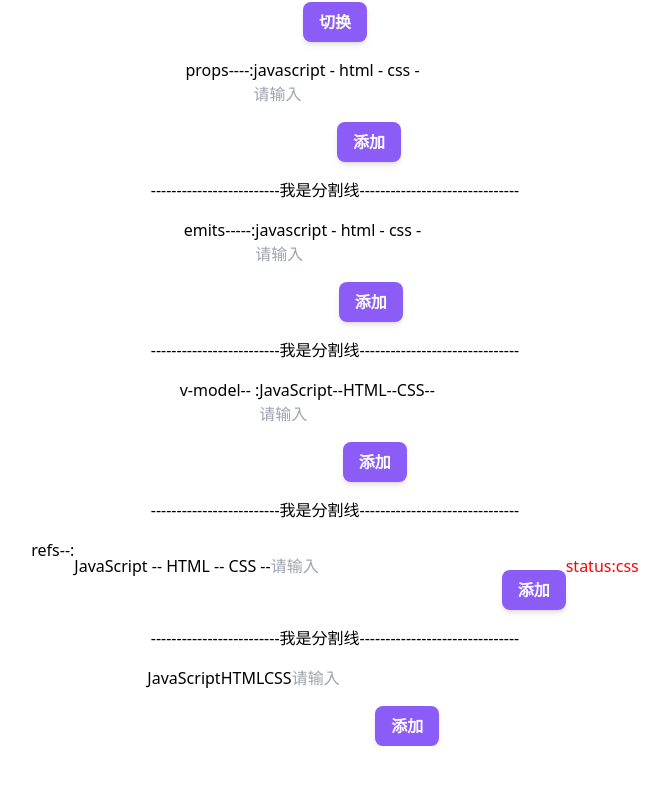
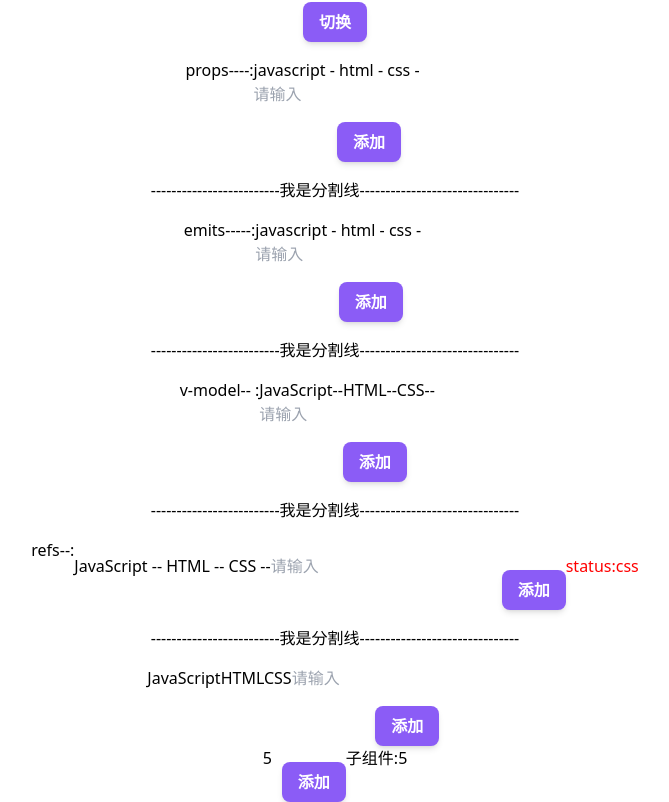
Before and after one commit to codehzy/vite-ts-project, a Vue app: page / in a window 1280 px wide. Shown: the part 661-1463 px from the top of the page, without its empty margins (305-974 px from the left). Before the commit the page ends 1407 px from the top, so only its background shows below. Built offline with nearby package versions, Linux system fonts and the light colour scheme.

Commit message:
✨ feat(jsx): vite+jsx

```diff
--- a/src/components/HelloWorld.vue
+++ b/src/components/HelloWorld.vue
@@ -7,6 +7,7 @@ import Emits from './communicate/emits/index.vue'
 import vModel from './communicate/vModel/index.vue'
 import Refs from './communicate/refs/index.vue'
 import Provide from './communicate/provide/index.vue'
+import TexTest from './tsx/index'
 
 defineProps<{ msg: string }>()
 
@@ -137,6 +138,11 @@ const getData = () => {
 
   <!-- Provide -->
   <Provide></Provide>
+
+  <!-- tsx -->
+  <div class="flex justify-center">
+    <TexTest></TexTest>
+  </div>
 </template>
 
 <style scoped>
--- /dev/null
+++ b/src/components/tsx/index.tsx
@@ -0,0 +1,42 @@
+import {
+  FunctionalComponent as FC,
+  defineComponent,
+  reactive,
+  onMounted
+} from 'vue'
+import Button from '../button.vue'
+
+const FcNode: FC<{ data: number }> = ({ data }) => {
+  return (
+    <>
+      <hr />
+      <div>
+        子组件:
+        {data < 10 ? <span>{data}</span> : <span>{data * 10}</span>}
+      </div>
+    </>
+  )
+}
+
+export default defineComponent({
+  name: 'TexTest',
+  setup() {
+    const data = reactive({ count: 0 })
+
+    onMounted(() => {
+      data.count = 5
+    })
+
+    const clickHandler = () => data.count++
+
+    return () => (
+      <>
+        <span style={{ marginRight: '10px' }}>{data.count}</span>
+        <Button onClick={clickHandler} name={'添加'}>
+          +
+        </Button>
+        <FcNode data={data.count} />
+      </>
+    )
+  }
+})
```
